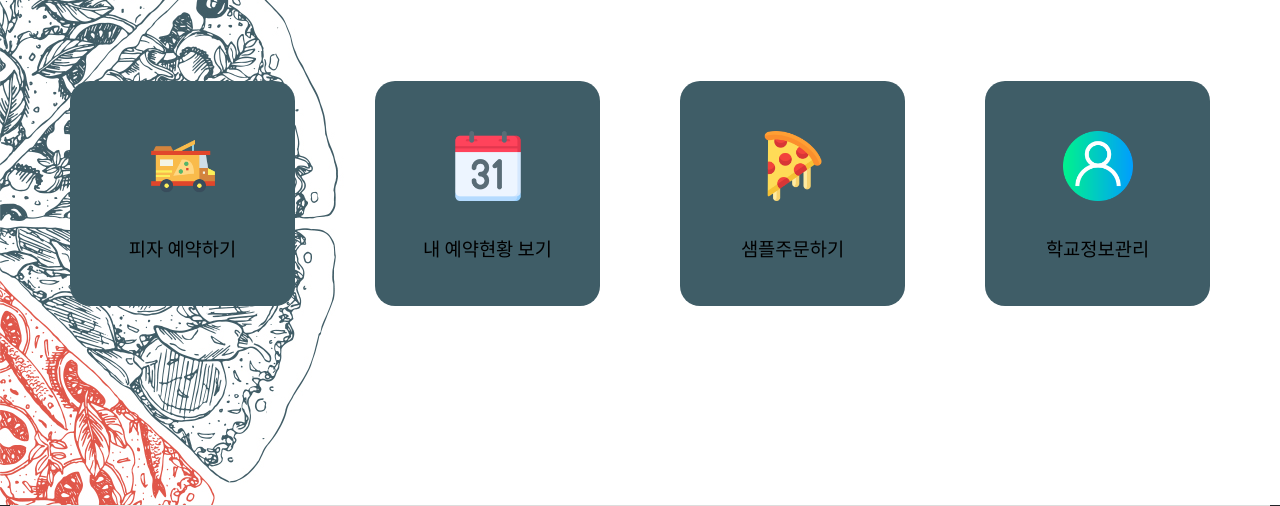
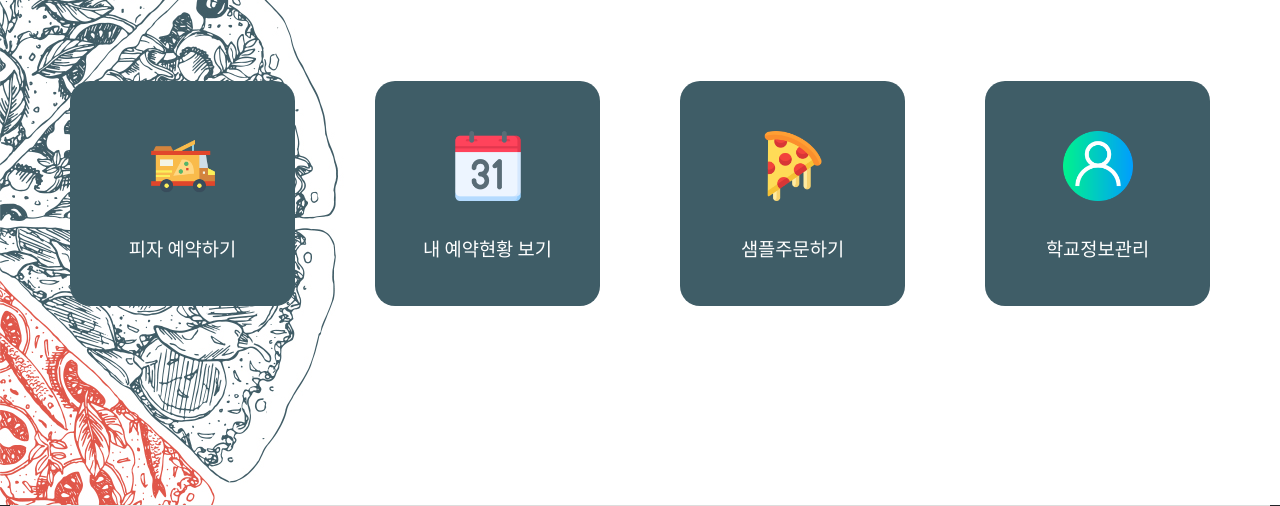
Before and after one commit to Taemin1234/LaMain-pizza, a PHP site: page /reservation-page/reservation.html in a window 1280 px wide. Shown: the part 244-750 px from the top of the page. Run offline with PHP 8.4, Linux system fonts and the light colour scheme; some libraries are stand-ins or nearby versions.

Commit message:
Add files via upload

```diff
--- a/css/style.css
+++ b/css/style.css
@@ -901,7 +901,7 @@ header {
 }
 .main-box-title h3 {
   text-align: center;
-  line-height: 62px;
+  color: #fff;
 }
 
 @media (min-width: 992px) {
--- a/css/style.scss
+++ b/css/style.scss
@@ -695,7 +695,7 @@ header {
 
   h3 {
     text-align: center;
-    line-height: 62px;
+    color: #fff;
   }
 }
 
```
